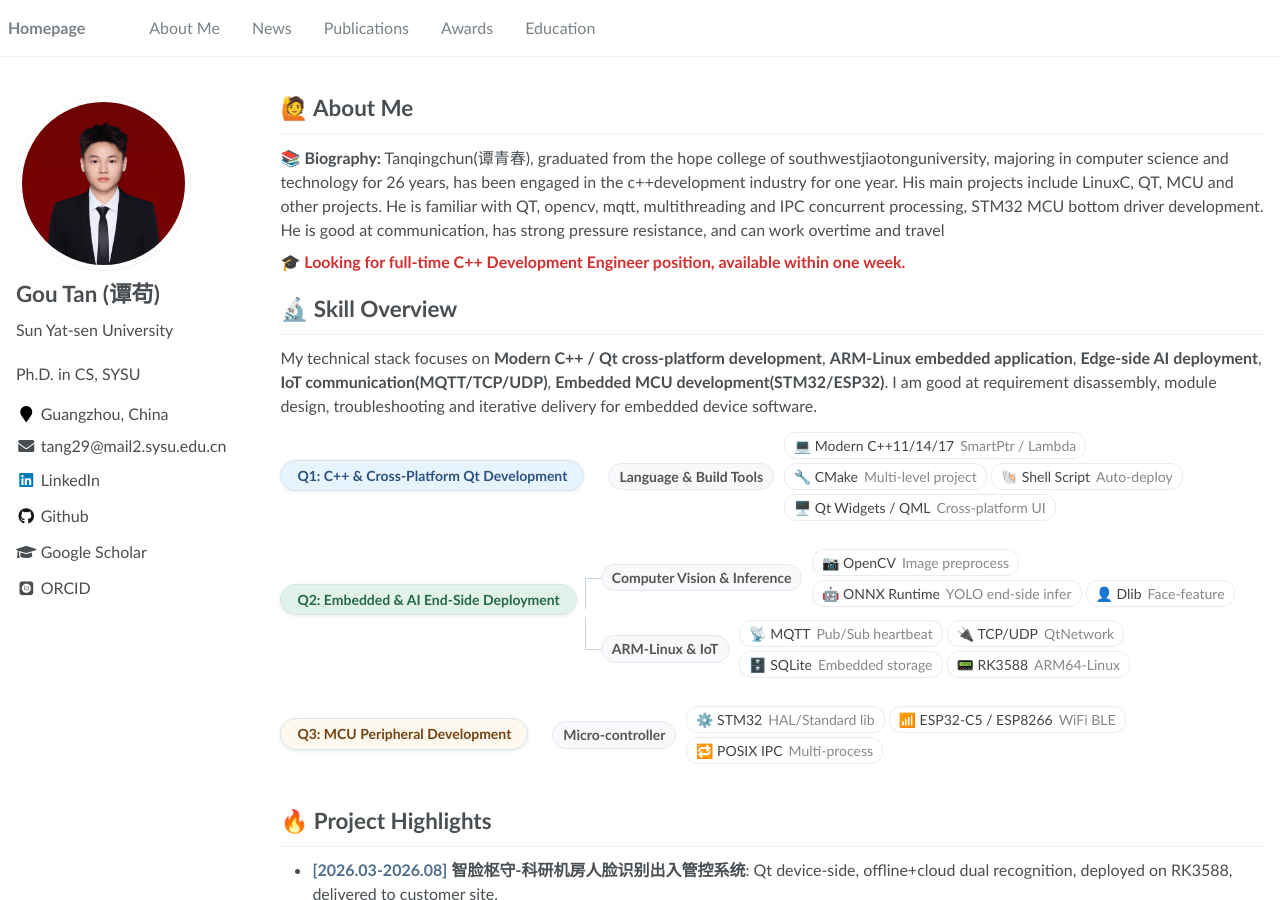
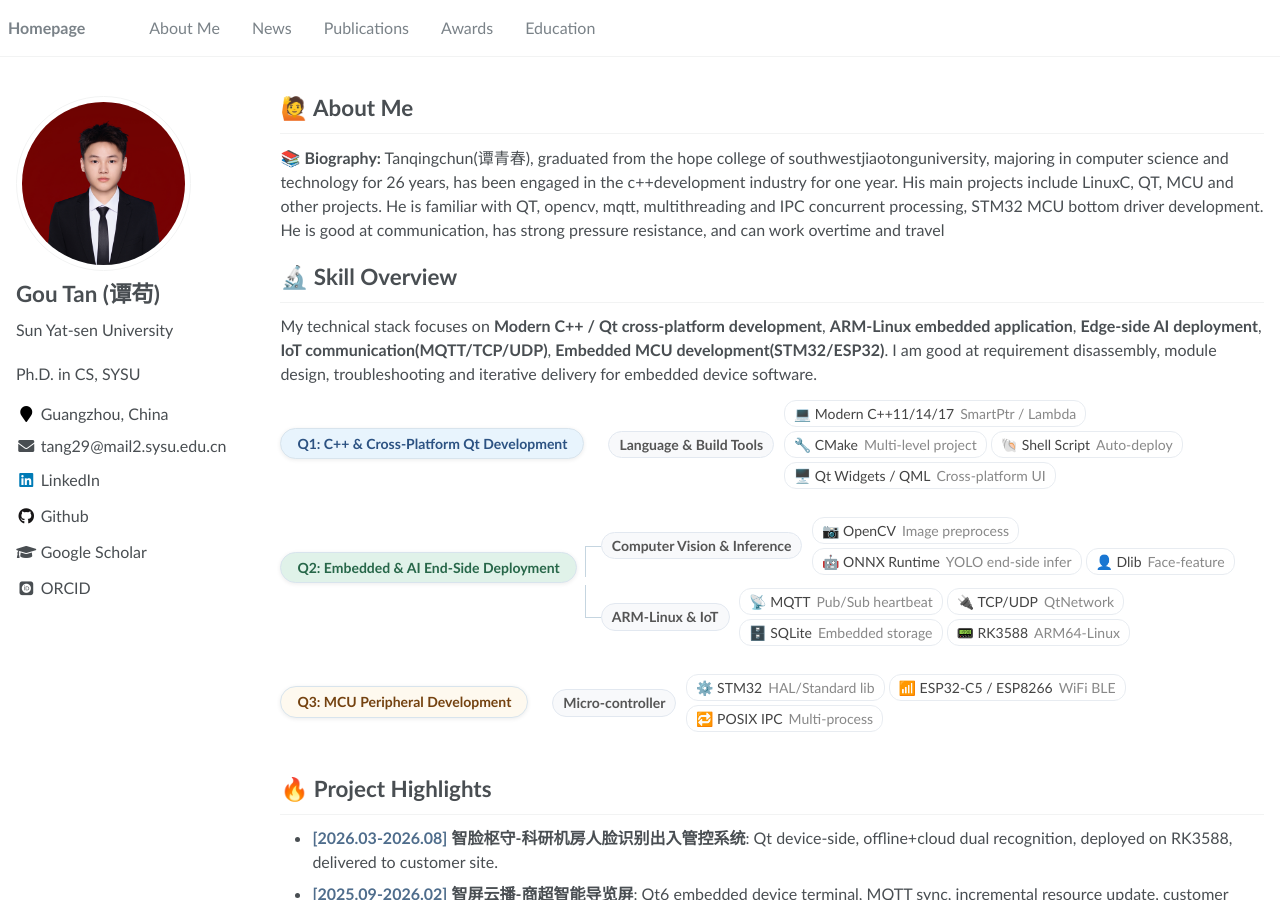
Before and after one commit to Edenlynn/Edenlynn.github.io, a Jekyll site: the page built from _pages/about.md, in a window 1280 px wide and 900 px high. Built offline with Jekyll 4.4.1, drawn with Linux system fonts in a browser that asks for light colours; some web fonts are replaced.

Commit message:
Update about page content and structure

```diff
--- a/_pages/about.md
+++ b/_pages/about.md
@@ -10,8 +10,6 @@ redirect_from:
 
 # <span class='anchor' id='about-me'></span>🙋 About Me
 📚 **Biography:** Tanqingchun(谭青春), graduated from the hope college of southwestjiaotonguniversity, majoring in computer science and technology for 26 years, has been engaged in the c++development industry for one year. His main projects include LinuxC, QT, MCU and other projects. He is familiar with QT, opencv, mqtt, multithreading and IPC concurrent processing, STM32 MCU bottom driver development. He is good at communication, has strong pressure resistance, and can work overtime and travel
-
-<span style="color:#d32f2f; font-size:16px; font-weight:bold;">🎓 Looking for full‑time C++ Development Engineer position, available within one week.</span>
 
 # <span class="anchor" id="skill-overview"></span>🔬 Skill Overview
 My technical stack focuses on **Modern C++ / Qt cross‑platform development**, **ARM‑Linux embedded application**, **Edge‑side AI deployment**, **IoT communication(MQTT/TCP/UDP)**, **Embedded MCU development(STM32/ESP32)**. I am good at requirement disassembly, module design, troubleshooting and iterative delivery for embedded device software.
```
